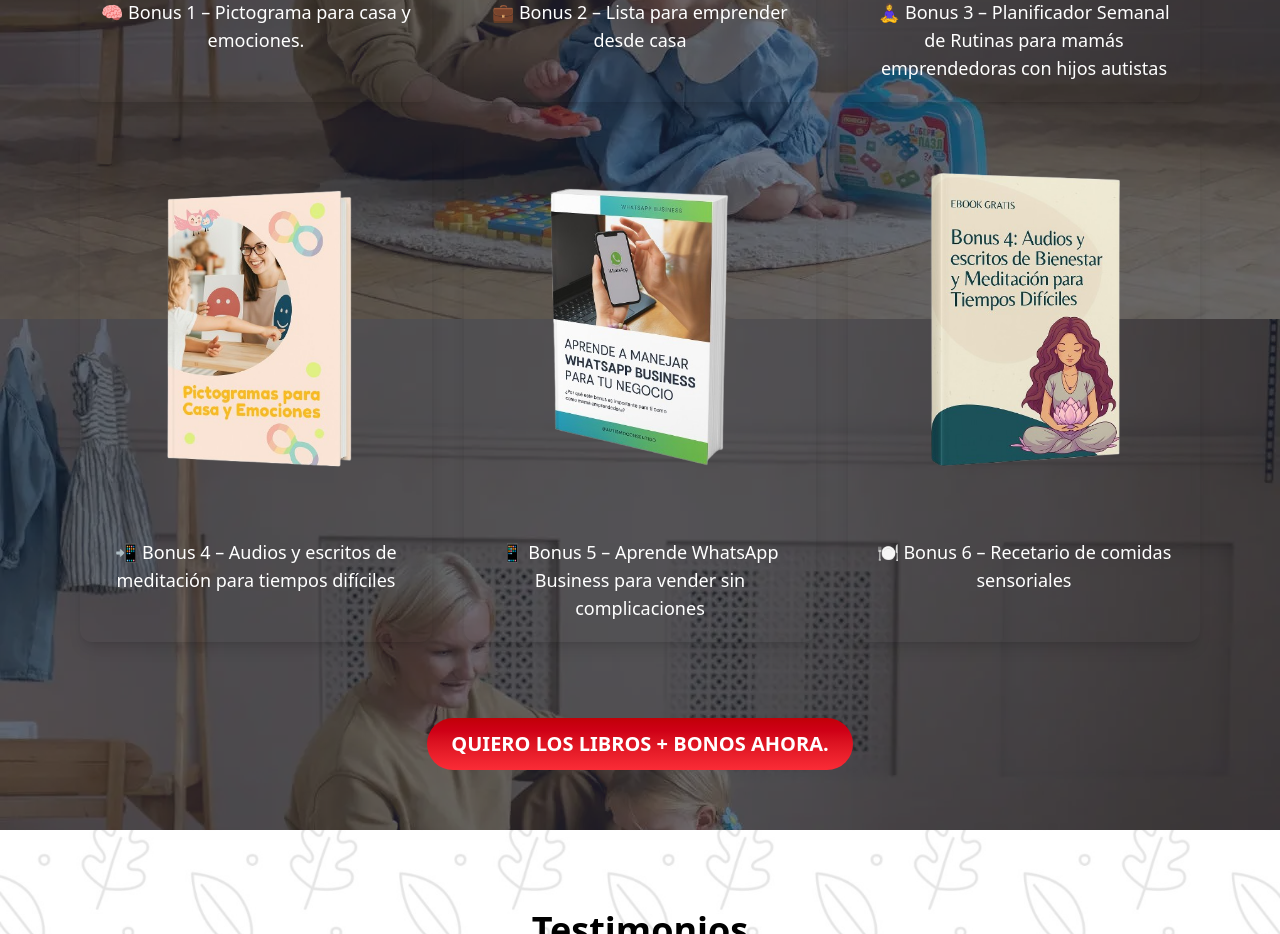
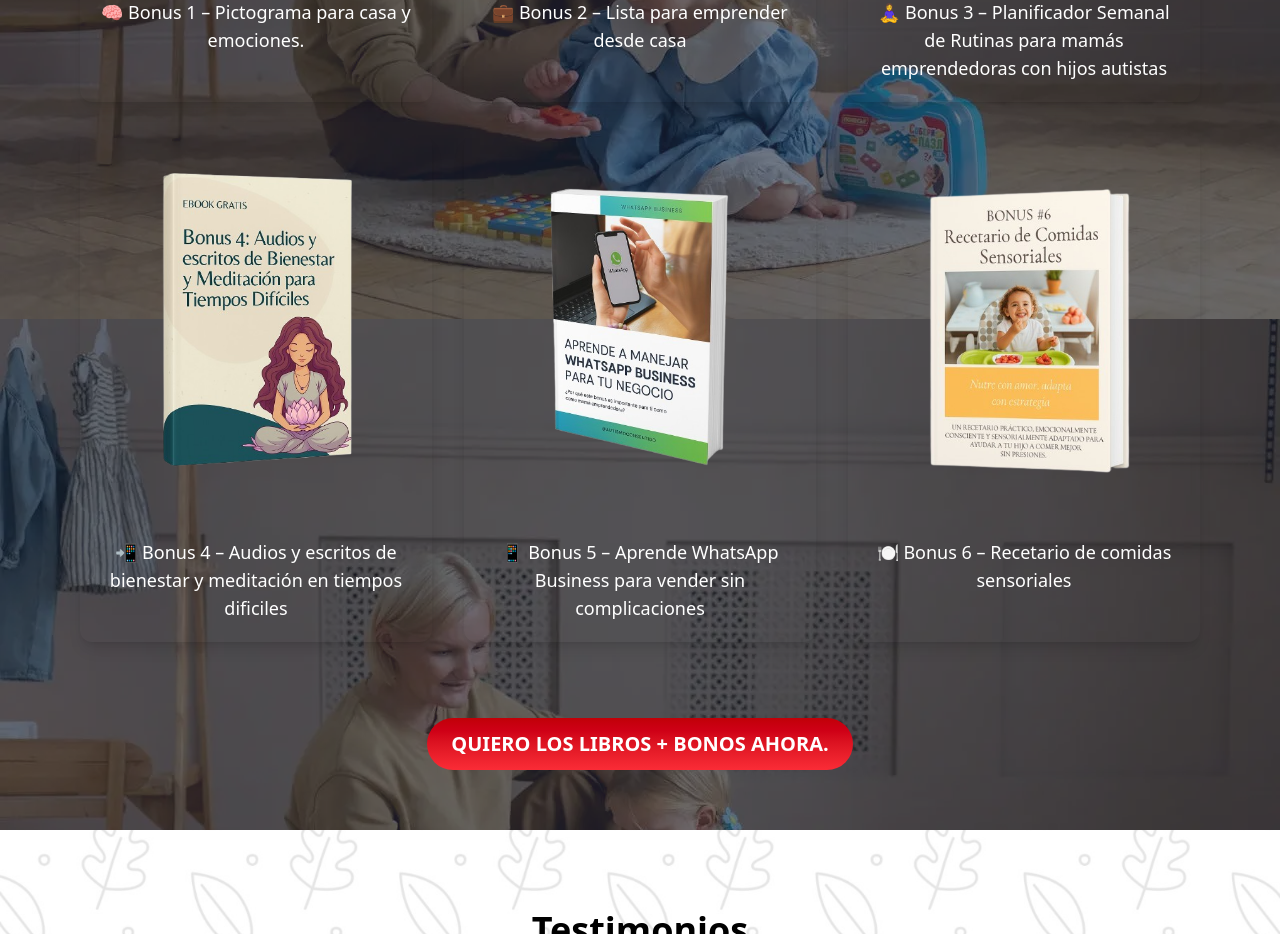
Before and after one commit to Cardandom/funnel, a Next.js app: page / in a window 1280 px wide. Shown: the part 4140-5074 px from the top of the page. Built offline with nearby package versions, Linux system fonts and the light colour scheme.

Commit message:
fixed by client

```diff
--- a/app/components/Bonos.jsx
+++ b/app/components/Bonos.jsx
@@ -20,8 +20,8 @@ const bonuses = [
   },
   {
     icon: "📲",
-    title: "Bonus 4 – Audios y escritos de meditación para tiempos difíciles",
-    image: "/assets/bono4.png",
+    title: "Bonus 4 – Audios y escritos de bienestar y meditación en tiempos dificiles",
+    image: "/assets/bono6.png",
   },
   {
     icon: "📱",
@@ -32,7 +32,7 @@ const bonuses = [
     icon: "🍽️",
     title:
       "Bonus 6 – Recetario de comidas sensoriales",
-    image: "/assets/bono6.png",
+    image: "/assets/bonus6.png",
   },
 ];
 
--- a/app/components/Questions.jsx
+++ b/app/components/Questions.jsx
@@ -8,7 +8,7 @@ const faqs = [
   {
     question: "¿El libro es físico o digital?",
     answer:
-      "El ebook Vence al Estrés Domina tu Mente y Recupera el Control es digital y viene en formato PDF. Este puede ser descargado desde cualquier dispositivo, celular, computadora o tablet. No se encuentra en ninguna tienda física.",
+      "El ebook emprendiendo con un hijo autista es digital y viene en formato PDF. Este puede ser descargado desde cualquier dispositivo, celular, computadora o tablet. No se encuentra en ninguna tienda física.",
   },
   {
     question: "¿Cómo descargo el libro y los bonos después de haber comprado?",
@@ -27,7 +27,7 @@ const faqs = [
   {
     question: "Si tengo algún inconveniente, ¿Dónde puedo escribir?",
     answer:
-      "Puedes escribirnos al correo electrónico eduvirtualatam.com y allí resolveremos tus dudas o preguntas que tengas con la compra del ebook a la mayor brevedad posible.",
+      "Puedes escribirnos al correo electrónico autismoconsentido@gmail.com y allí resolveremos tus dudas o preguntas que tengas con la compra del ebook a la mayor brevedad posible.",
   },
   {
     question: "¿Es seguro pagar en línea?",
```
Also changed, not shown: public/assets/bonus6.png (added).
